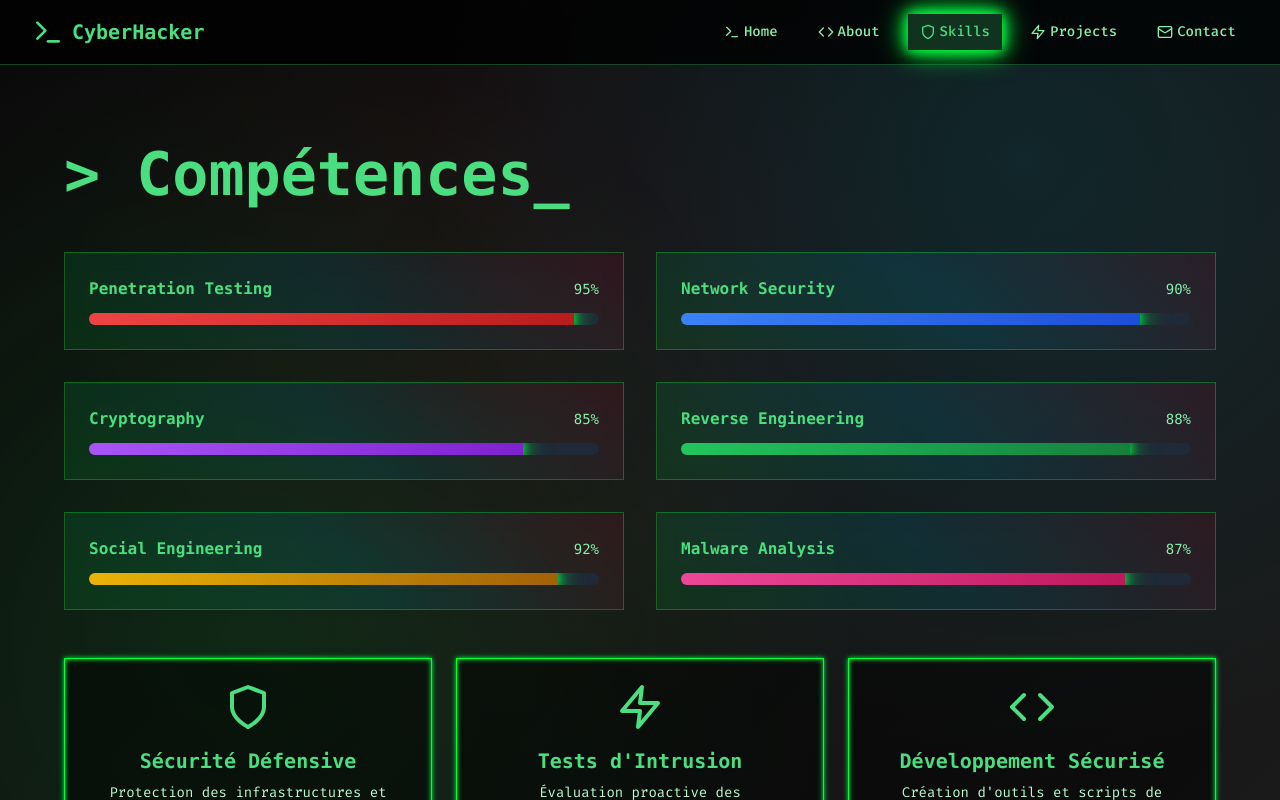
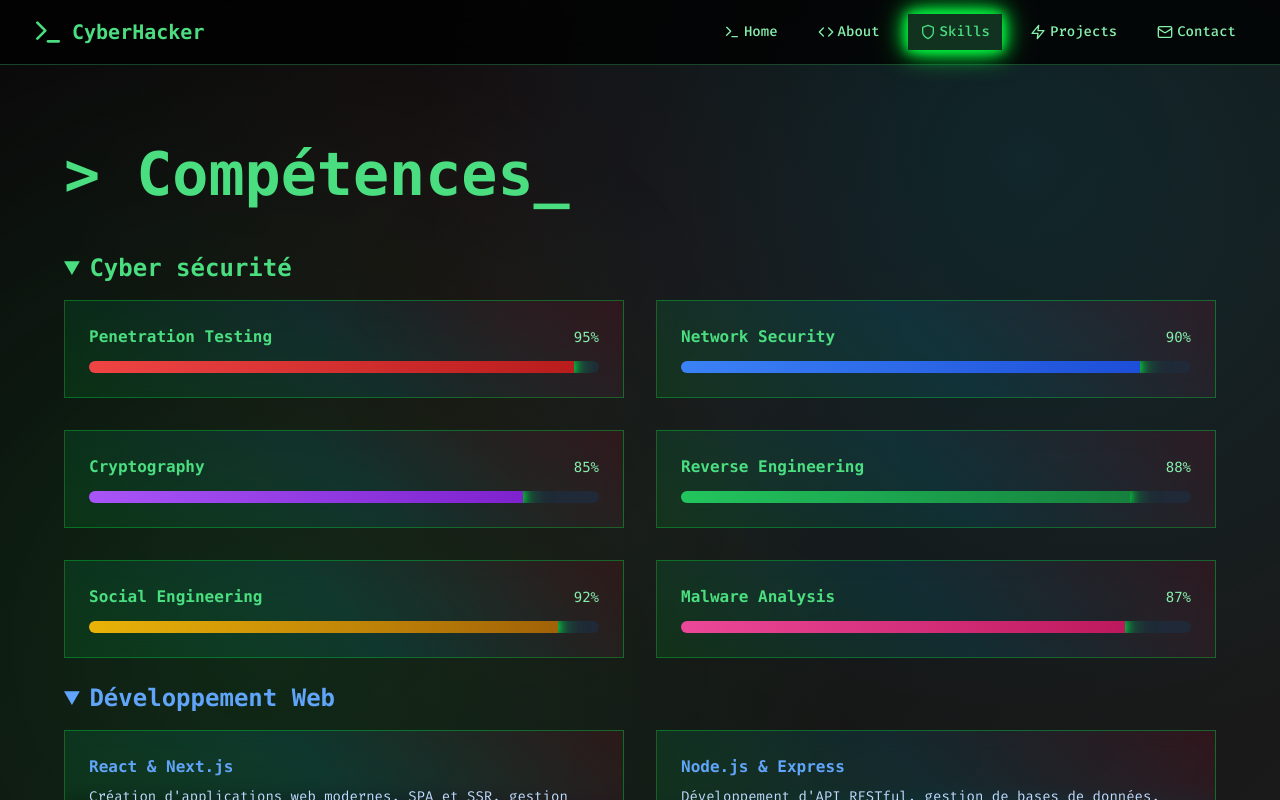
Before and after one commit to Xeone971/Portfolio, a React (Vite) app: page / in a window 1280 px wide. Both pictures are taken after a click on the button "Skills". Shown: the top 800 px of the page. Built offline with nearby package versions, Linux system fonts and the light colour scheme.

Commit message:
update skills

```diff
--- a/src/App.jsx
+++ b/src/App.jsx
@@ -390,7 +390,10 @@ function App() {
                     &gt; Compétences_
                   </motion.h2>
 
-                  <div className="grid md:grid-cols-2 gap-8">
+                  <div className="mb-6">
+                    <details open>
+                      <summary className="text-2xl font-bold text-green-400 font-mono mb-4 cursor-pointer select-none">Cyber sécurité</summary>
+                      <div className="grid md:grid-cols-2 gap-8 mt-2">
                         {skills.map((skill, index) => (
                           <motion.div
                             key={skill.name}
@@ -417,6 +420,26 @@ function App() {
                             </div>
                           </motion.div>
                         ))}
+                      </div>
+                    </details>
+                    {/* Menu déroulant Développement Web */}
+                    <details open className="mt-6">
+                      <summary className="text-2xl font-bold text-blue-400 font-mono mb-4 cursor-pointer select-none">Développement Web</summary>
+                      <div className="grid md:grid-cols-2 gap-8 mt-2">
+                        <div className="hologram p-6 rounded-lg">
+                          <span className="text-blue-400 font-mono font-semibold">React & Next.js</span>
+                          <p className="text-blue-200 text-sm mt-2">Création d'applications web modernes, SPA et SSR, gestion d'état avancée.</p>
+                        </div>
+                        <div className="hologram p-6 rounded-lg">
+                          <span className="text-blue-400 font-mono font-semibold">Node.js & Express</span>
+                          <p className="text-blue-200 text-sm mt-2">Développement d'API RESTful, gestion de bases de données, authentification sécurisée.</p>
+                        </div>
+                        <div className="hologram p-6 rounded-lg">
+                          <span className="text-blue-400 font-mono font-semibold">UI/UX & Responsive Design</span>
+                          <p className="text-blue-200 text-sm mt-2">Conception d'interfaces intuitives, adaptatives et accessibles pour tous les supports.</p>
+                        </div>
+                      </div>
+                    </details>
                   </div>
 
                   <motion.div
@@ -451,6 +474,23 @@ function App() {
                       <p className="text-green-200 text-sm">
                         Création d'outils et scripts de sécurité personnalisés
                       </p>
+                    </div>
+
+                    <div className="neon-border p-6 rounded-lg bg-black/30 text-center"></div>
+                    <div className="neon-border p-6 rounded-lg bg-black/30 text-center"></div>
+                    <div className="neon-border p-6 rounded-lg bg-black/30 text-center"></div>
+                    {/* 3 rectangles avec contenu */}
+                    <div className="neon-border p-6 rounded-lg bg-black/30 text-center">
+                      <h3 className="text-xl font-bold text-green-400 mb-2 font-mono">TryHackMe</h3>
+                      <p className="text-green-200 text-sm">Plateforme d'apprentissage pratique en cybersécurité, idéale pour progresser sur des labs interactifs et des challenges variés.</p>
+                    </div>
+                    <div className="neon-border p-6 rounded-lg bg-black/30 text-center">
+                      <h3 className="text-xl font-bold text-green-400 mb-2 font-mono">HackTheBox</h3>
+                      <p className="text-green-200 text-sm">Environnement de pentest virtuel reconnu, permettant de s'entraîner sur des machines et scénarios réalistes.</p>
+                    </div>
+                    <div className="neon-border p-6 rounded-lg bg-black/30 text-center">
+                      <h3 className="text-xl font-bold text-green-400 mb-2 font-mono">PortSwigger Academy</h3>
+                      <p className="text-green-200 text-sm">Académie en ligne spécialisée dans la sécurité web, avec des tutoriels et labs sur les vulnérabilités OWASP.</p>
                     </div>
                   </motion.div>
                 </div>
```
Lines whose indentation alone changed are shown as unchanged.
